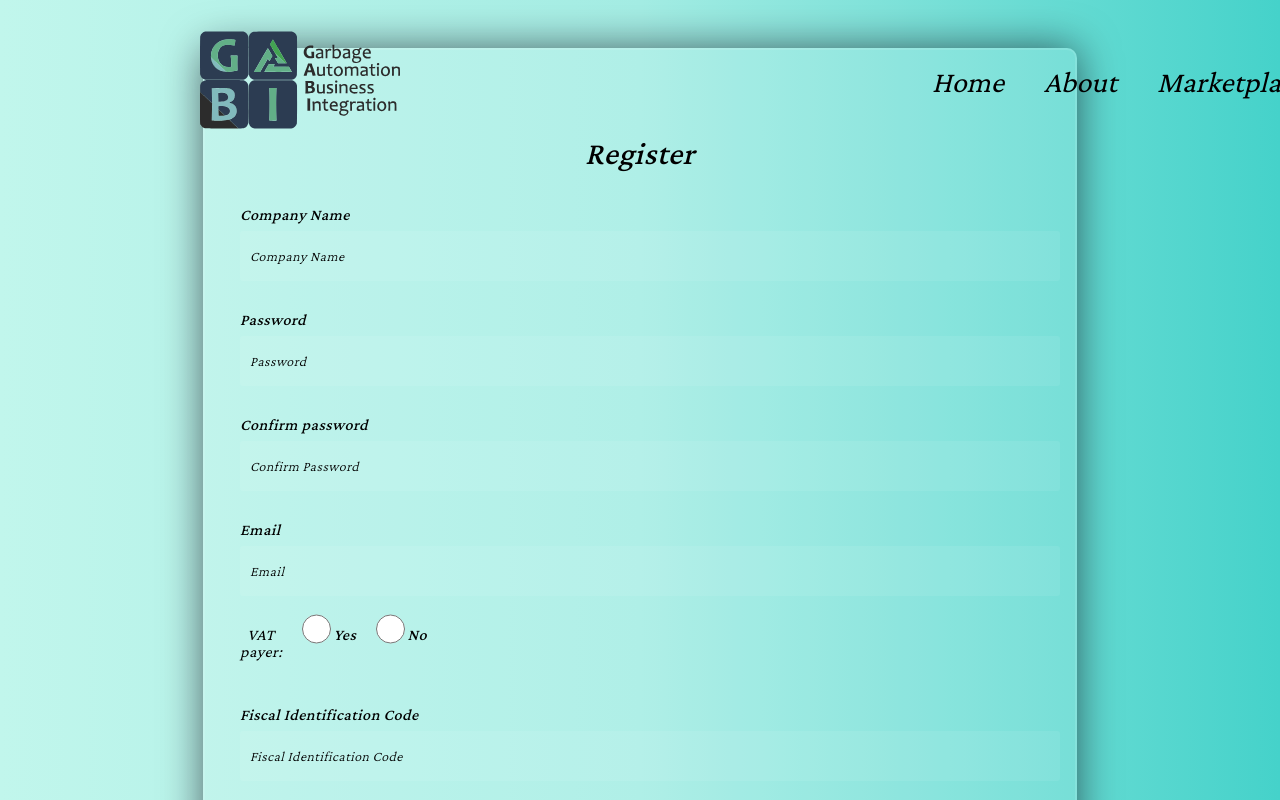
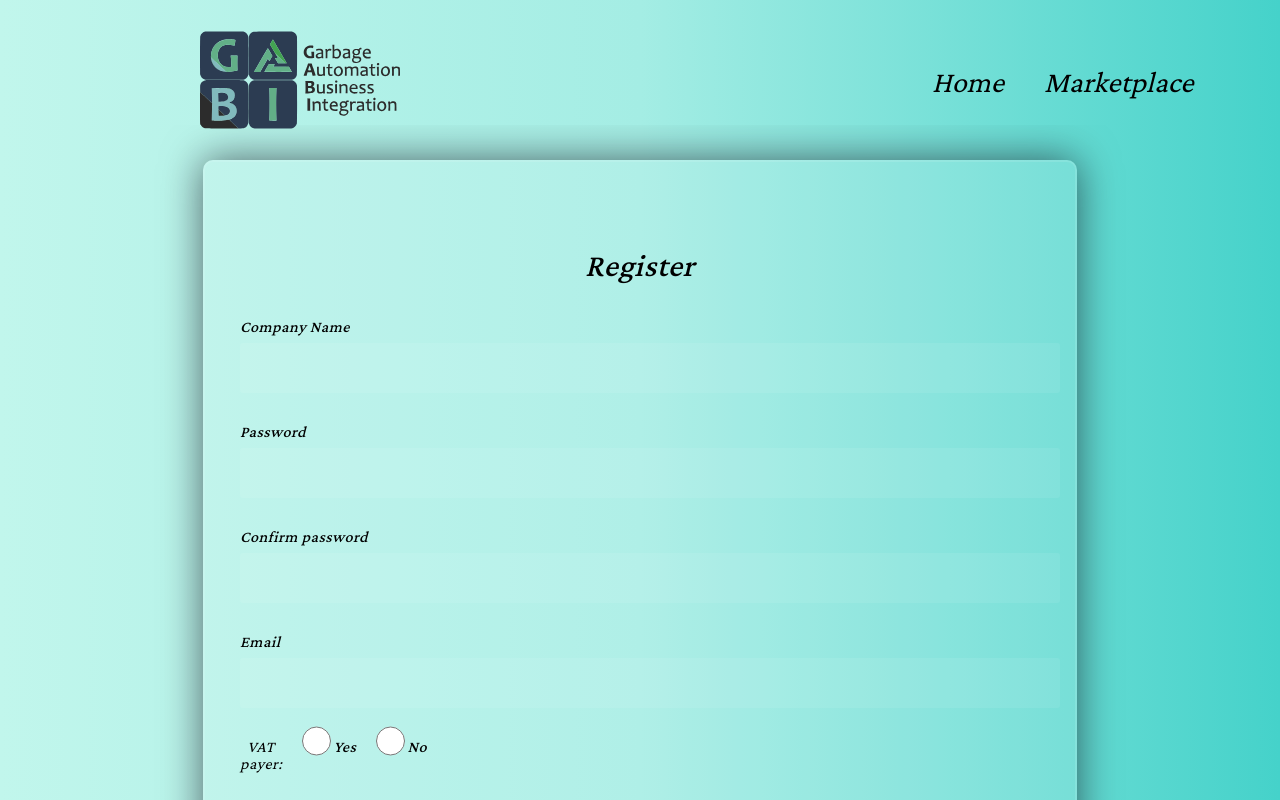
Before and after one commit to catalingdiaconu/Gabi_Frontend, a React (Create React App) app: page /register in a window 1280 px wide. Shown: the top 800 px of the page. Built offline with nearby package versions, Linux system fonts and the light colour scheme.

Commit message:
semi working auth

```diff
--- a/src/App.js
+++ b/src/App.js
@@ -1,3 +1,5 @@
+import React, {useEffect, useState} from "react";
+
 import { Homepage } from "./components/pages/homepage";
 import Login from "./components/pages/login";
 import Register from "./components/pages/register";
--- a/src/components/organisms/nav/nav.jsx
+++ b/src/components/organisms/nav/nav.jsx
@@ -1,17 +1,19 @@
-import React from "react";
+import React,{useState, useEffect} from "react";
 
 import { BiLogInCircle } from 'react-icons/bi'
+import { FaUser } from 'react-icons/fa'
 import logo from '../../../media/img/logo.svg'
 
 
 export default function Nav () {
+
+
     return (
         <>
             <nav className={'nav'}>
                 <img src={logo} alt="logo" className={'nav__logo'} />
                 <ul className={'nav__menu'}>
-                    <a href="/" className={'nav__menu__item'}>Home</a>
-                    <a href="/" className={'nav__menu__item'}>About</a>
+                    <a href="/home" className={'nav__menu__item'}>Home</a>
                     <a href={'/marketplace'} className={'nav__menu__item'}>Marketplace</a>
                     <a href={'/login'} className={'nav_menu__item nav__menu__icon'}><BiLogInCircle /></a>
                 </ul>
--- a/src/components/pages/dashboard.jsx
+++ b/src/components/pages/dashboard.jsx
@@ -1,9 +1,17 @@
-import React,{useEffect} from "react";
+import React from "react";
+import { useNavigate } from 'react-router-dom'
 import axios from "axios";
 
 import Nav from '../organisms/nav/nav'
 
 export default function Dashboard () {
+
+    const navigate = useNavigate();
+
+    const logout = () => {
+        localStorage.setItem('token', 'null')
+        navigate('/');
+    }
 
     return (
         <div className={'gradient_background'}>
@@ -14,7 +22,7 @@ export default function Dashboard () {
                 <input type="text" placeholder="Company Name" id="companyName" />
                 <label htmlFor="email">Email</label>
                 <input type="text" placeholder="Email" id="email" />
-
+                <button type={"button"} onClick={logout}>Log out</button>
             </div>
         </div>
     )
--- a/src/components/pages/homepage.jsx
+++ b/src/components/pages/homepage.jsx
@@ -1,4 +1,4 @@
-import React, {useState} from "react";
+import React, {useEffect, useState} from "react";
 
 import Nav from "../organisms/nav/nav";
 import Background from "../atoms/background";
@@ -12,9 +12,9 @@ export const Homepage = () => {
             <Nav />
             <div className={'homepage__center'}>
                 <span>Accelerating sustainability</span>
-                <span className={'homepage__center__description'}>Become part of the movement</span>
+                <span className={'homepage__center__description'}>Become part of the movement </span>
                 <div className={'homepage__center__authBtn'}>
-                <a href={'/register'} id={'homepage__center__authBtn__register'}>Register</a>
+                     <a href={'/register'} id={'homepage__center__authBtn__register'}>Register</a>
                 </div>
             </div>
             <Footer />
--- a/src/components/pages/login.jsx
+++ b/src/components/pages/login.jsx
@@ -1,4 +1,5 @@
-import React, {useState} from "react";
+import React, {useState, useEffect} from "react";
+import {useNavigate} from 'react-router-dom'
 import Nav from '../organisms/nav/nav'
 
 import axios from "axios";
@@ -7,30 +8,25 @@ export default function Login () {
     const [email, setEmail] = useState('')
     const [password, setPassword] = useState('')
 
+    const navigation = useNavigate();
+
     const login = () => {
         axios({
             method: 'post',
             data: {
-                username: email,
-                password: password,
+                email: email,
+                passwordHash: password,
             },
             withCredentials: true,
-            url: 'http://localhost:3000/login'
+            url: 'http://localhost:3001/api/login'
         })
             .then((res) => {
-                console.log(res)
-                if(res.data === 'Successfully Authenticated') {
-                    axios({
-                        method: 'GET',
-                        withCredentials: 'true',
-                        url: 'http://localhost:3000/user'
-                    }).then((res) => {
-                        console.log(JSON.stringify(res.data))
-                    })
+                if(res.data.message === 'Success!') {
+                    localStorage.setItem('token', res.data.token)
+                    navigation('/dashboard')
                 }
             })
     }
-
 
     return (
         <div className={'gradient_background'}>
@@ -43,7 +39,7 @@ export default function Login () {
 
             <label htmlFor="password">Password</label>
             <input type="password" placeholder="Password" id="password" onChange={e => {setPassword(e.target.value)}} />
-            <button onClick={login}>Log In</button>
+            <button type={'button'} onClick={login}>Log In</button>
             <p>If you are not a member yet register now!</p>
             <a href="/register">Register here!</a>
         </form>
--- a/src/components/pages/register.jsx
+++ b/src/components/pages/register.jsx
@@ -12,14 +12,13 @@ const options = [
 
 export default function Register () {
 
-    const [value, setValue] = useState('')
     const defaultValue = options[0].value
 
     const [type, setType] = useState('')
     const [companyName, setCompanyName] = useState('')
     const [passwordHash, setPasswordHash] = useState('')
     const [email, setEmail] = useState('')
-    const [paysVAT, setPaysVAT] = useState(false)
+    const [paysVAT, setPaysVAT] = useState('')
     const [fiscalIdentificationCode, setFiscalIdentificationCode] = useState('')
     const [commercialRegistrationNumber, setCommercialRegistrationNumber] = useState('')
     const [bankAcc, setBankAcc] = useState('')
@@ -33,14 +32,14 @@ export default function Register () {
     const [phone, setPhone] = useState('')
 
     const register = () => {
-        axios({
+         axios({
             method: 'post',
             data: {
                 type: type,
                 companyName: companyName,
                 passwordHash: passwordHash,
                 email: email,
-                paysVAT: paysVAT,
+                paysVAT: (paysVAT === true),
                 fiscalIdentificationCode: fiscalIdentificationCode,
                 commercialRegistrationNumber: commercialRegistrationNumber,
                 bankAcc: bankAcc,
@@ -48,40 +47,42 @@ export default function Register () {
                 numberEnvironmentCertificate: numberEnvironmentCertificate,
                 dateStartEnvironmentCertificate: dateStartEnvironmentCertificate,
                 address: address,
+                city: city,
                 county: county,
-                city: city,
                 adminName: adminName,
                 phone: phone,
             },
             withCredentials: true,
-            url: 'http://localhost:3000/register'
+            url: 'http://localhost:3001/api/register'
         })
-            .then((res) => console.log(res))
+            .then(res => console.log(res))
     }
 
     return (
         <div className={'gradient_background_register'}>
-            <Nav />
+            <div className={'navbar'}>
+                <Nav />
+            </div>
         <form className={'registerForm'}>
             <h3>Register</h3>
 
             <label htmlFor="companyName">Company Name</label>
-            <input type="text" placeholder="Company Name" id="companyName" onChange={e => setCompanyName(e.target.value)} />
+            <input type="text"  id="companyName" onChange={e => setCompanyName(e.target.value)} />
 
             <label htmlFor="password">Password</label>
-            <input type="password" placeholder="Password" id="password" onChange={e => setPasswordHash(e.target.value)}/>
+            <input type="password"  id="password" onChange={e => setPasswordHash(e.target.value)}/>
 
             <label htmlFor="confirmPassword">Confirm password</label>
-            <input type="password" placeholder="Confirm Password" id="confirmPassword" />
+            <input type="password"  id="confirmPassword" />
 
             <label htmlFor="email">Email</label>
-            <input type="text" placeholder="Email" id="email" onChange={e => setEmail(e.target.value)}/>
+            <input type="text" id="email" onChange={e => setEmail(e.target.value)}/>
 
-            <div className={'radioRegister'}>
+            <div className={'radioRegister'} onChange={e => setPaysVAT(e.target.value)}>
                 <p>VAT payer:</p>
-                <input type="radio" id="yesVat" name="vatPayer" value="Yes" />
+                <input type="radio" id="yesVat" name="vatPayer" value={true} />
                 <label htmlFor="yesVat">Yes</label>
-                <input type="radio" id="noVat" name="vatPayer" value="No" />
+                <input type="radio" id="noVat" name="vatPayer" value={false}/>
                 <label htmlFor="noVat">No</label>
             </div>
 
@@ -95,7 +96,7 @@ export default function Register () {
             <input type="text" placeholder="Bank Account" id="bankAccount" onChange={e => setBankAcc(e.target.value)}/>
 
             <label htmlFor="bank">Bank</label>
-            <input type="text" placeholder="Bank" id="bank" />
+            <input type="text" placeholder="Bank" id="bank" onChange={e => setBank(e.target.value)}/>
 
             <p>Environment Certificate</p>
             <label htmlFor="numberEnvCertificate">Number Environment Certificate</label>
@@ -110,18 +111,18 @@ export default function Register () {
             <input type="text" placeholder="Name Administrator" id="nameAdministrator" onChange={e => setAdminName(e.target.value)}/>
 
             <label htmlFor="city">City</label>
-            <input type="text" placeholder="city" id="city" />
+            <input type="text" placeholder="city" id="city" onChange={e => setCity(e.target.value)}/>
 
             <label htmlFor="county">County</label>
-            <input type="text" placeholder="county" id="county" />
+            <input type="text" placeholder="county" id="county" onChange={e => setCounty(e.target.value)}/>
 
             <label htmlFor="telephoneNumber">Telephone Number</label>
             <input type="numeric" placeholder="Telephone Number" id="telephoneNumber" onChange={e => setPhone(e.target.value)}/>
 
 
-            <Dropdown options={options} onChange={setValue} value={defaultValue} placeholder="Select an option" />
+            <Dropdown options={options} onChange={e => {setType(e.value)}} value={defaultValue} placeholder="Select an option" />
 
-            <button>Register</button>
+            <button type={"button"} onClick={register}>Register</button>
 
             <p>If you do have an account login now!</p>
             <a href="/login">Login here!</a>
--- a/src/styles/auth.scss
+++ b/src/styles/auth.scss
@@ -8,7 +8,7 @@
 .gradient_background_register {
   background-image: linear-gradient(to right, #C1F6EC, #A4EDE4, #45D2CA);
   width: 100%;
-  height: 2200px;
+  height: 2400px;
   position: absolute;
 }
 
@@ -127,3 +127,7 @@ button{
     margin-left: 20px;
   }
 }
+
+.navbar {
+  padding-bottom: 7rem;
+}
--- a/src/styles/nav.scss
+++ b/src/styles/nav.scss
@@ -2,7 +2,7 @@
   width: 100%;
   height: 125px;
   display: flex;
-  background: transparent;
+  background-image: linear-gradient(to right, #C1F6EC, #A4EDE4, #45D2CA);
   position: fixed;
   margin: auto;
   z-index: 100;
```
